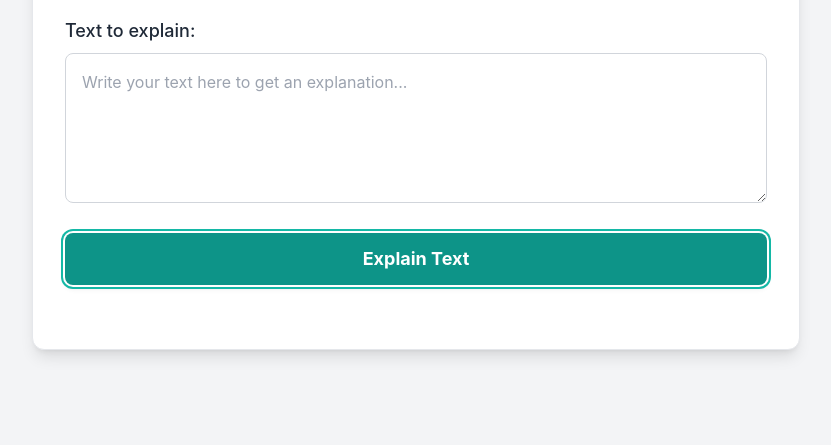
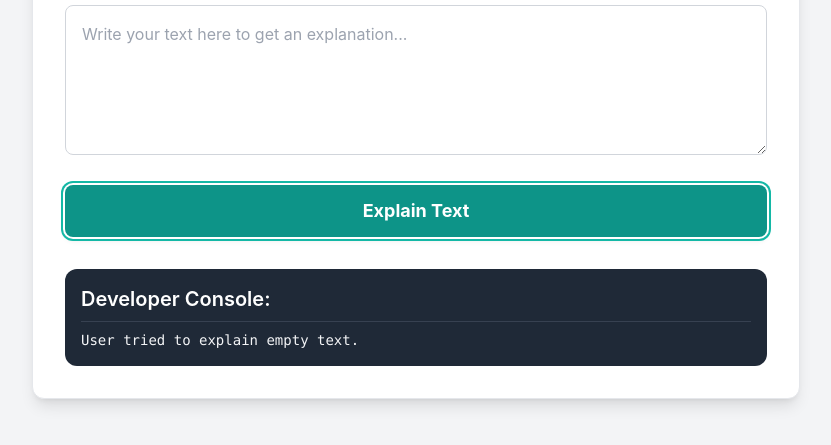
Before and after one commit to Jjjjjvm/3lom-alkalam, a plain HTML site: page index.html in a window 1280 px wide. Both pictures are taken after a click on the button "Explain Text". Shown: the part 335-780 px from the top of the page, without its empty margins (224-1055 px from the left). Drawn offline with nearby package versions, Linux system fonts and the light colour scheme.

Commit message:
Update index.html

```diff
--- a/index.html
+++ b/index.html
@@ -77,6 +77,18 @@
                 <!-- AI learning tips will be displayed here -->
             </div>
         </div>
+
+        <!-- Custom Console Section -->
+        <div id="customConsoleContainer" class="bg-gray-800 text-gray-100 p-4 rounded-xl mt-4 hidden">
+            <h2 id="customConsoleTitle" class="text-xl font-semibold text-white mb-2 border-b pb-2 border-gray-700">
+                وحدة التحكم (للمطور):
+            </h2>
+            <div id="customConsoleOutput" class="font-mono text-sm whitespace-pre-wrap max-h-48 overflow-y-auto">
+                <!-- Console messages will appear here -->
+            </div>
+        </div>
+        <!-- End Custom Console Section -->
+
     </div>
 
     <script>
@@ -94,10 +106,46 @@
         const tipsContainer = document.getElementById('tipsContainer');
         const tipsTitle = document.getElementById('tipsTitle');
         const tipsOutput = document.getElementById('tipsOutput');
+        const customConsoleContainer = document.getElementById('customConsoleContainer');
+        const customConsoleTitle = document.getElementById('customConsoleTitle');
+        const customConsoleOutput = document.getElementById('customConsoleOutput');
+
 
         // Determine user's preferred language from browser
         const userLang = navigator.language || navigator.userLanguage; // Fallback for older browsers
         const isUserLangArabic = userLang.startsWith('ar');
+
+        // Store original console functions
+        const originalConsoleLog = console.log;
+        const originalConsoleError = console.error;
+
+        // Function to append messages to the custom console
+        function appendToCustomConsole(message, type = 'log') {
+            const messageElement = document.createElement('div');
+            // Convert objects to JSON string for better readability in console
+            messageElement.textContent = typeof message === 'object' ? JSON.stringify(message, null, 2) : String(message);
+
+            if (type === 'error') {
+                messageElement.classList.add('text-red-400'); // Style errors differently
+            } else {
+                messageElement.classList.add('text-gray-100');
+            }
+            customConsoleOutput.appendChild(messageElement);
+            customConsoleOutput.scrollTop = customConsoleOutput.scrollHeight; // Scroll to bottom
+            customConsoleContainer.classList.remove('hidden'); // Ensure console is visible
+        }
+
+        // Override console.log and console.error to also print to custom console
+        console.log = function(...args) {
+            originalConsoleLog.apply(console, args); // Call original console.log
+            appendToCustomConsole(args.map(a => typeof a === 'object' ? JSON.stringify(a, null, 2) : String(a)).join(' '), 'log');
+        };
+
+        console.error = function(...args) {
+            originalConsoleError.apply(console, args); // Call original console.error
+            appendToCustomConsole(args.map(a => typeof a === 'object' ? JSON.stringify(a, null, 2) : String(a)).join(' '), 'error');
+        };
+
 
         // Update UI text based on detected language
         function updateUIText() {
@@ -111,6 +159,7 @@
                 explanationTitle.textContent = 'الشرح اللغوي:';
                 errorMessage.textContent = 'حدث خطأ أثناء جلب الشرح. يرجى المحاولة مرة أخرى.';
                 tipsTitle.textContent = 'نصائح للتعلم:';
+                customConsoleTitle.textContent = 'وحدة التحكم (للمطور):'; // New console title
             } else {
                 document.documentElement.setAttribute('lang', 'en');
                 document.body.setAttribute('dir', 'ltr');
@@ -121,6 +170,7 @@
                 explanationTitle.textContent = 'Linguistic Explanation:';
                 errorMessage.textContent = 'An error occurred while fetching the explanation. Please try again.';
                 tipsTitle.textContent = 'Learning Tips:';
+                customConsoleTitle.textContent = 'Developer Console:'; // New console title
             }
         }
 
@@ -131,12 +181,18 @@
         explainButton.addEventListener('click', async () => {
             const userText = inputText.value.trim();
 
+            // Clear custom console on new explanation attempt
+            customConsoleOutput.innerHTML = '';
+            customConsoleContainer.classList.add('hidden'); // Hide console until new output
+
+
             if (!userText) {
                 if (isUserLangArabic) {
                     alert('الرجاء إدخال نص لشرحه.');
                 } else {
                     alert('Please enter text to explain.');
                 }
+                console.log("User tried to explain empty text."); // Log to custom console
                 return;
             }
 
```
